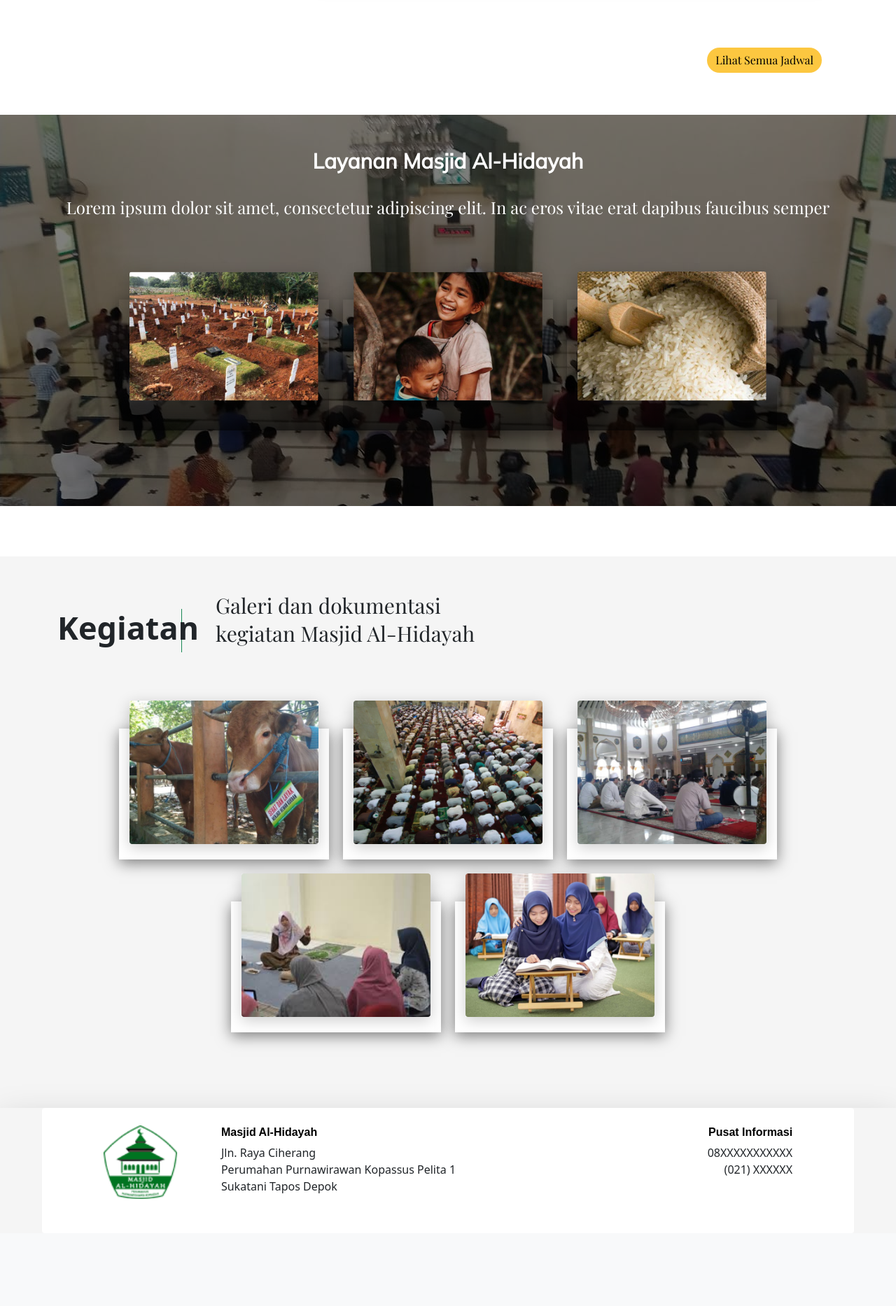
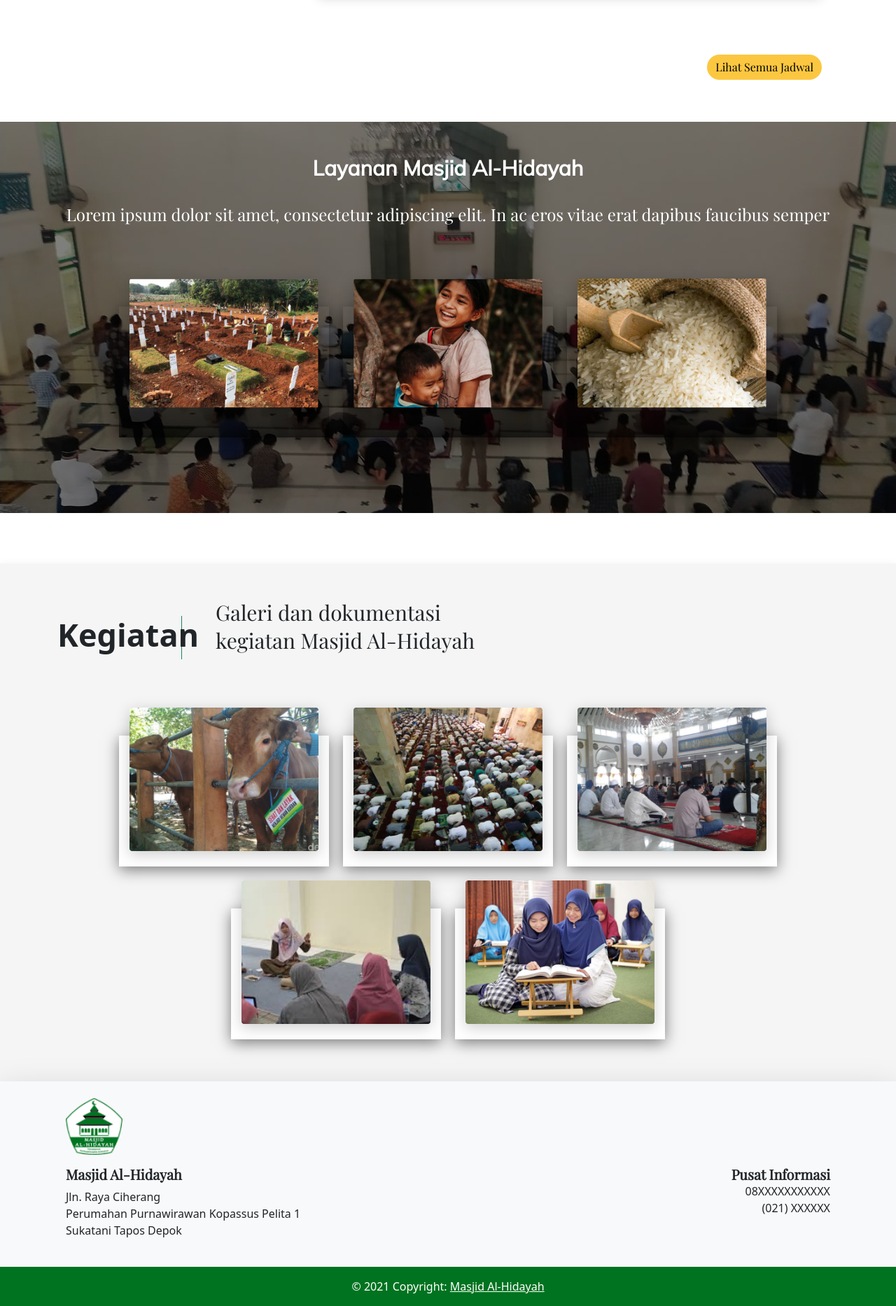
Before and after one commit to yasykurrafii/masjid-al-hidayah, a Django app: template templates/home.html in a window 1280 px wide. Shown: the part 2000-3866 px from the top of the page at 70% size. Before the commit the page ends 3713 px from the top, so only its background shows below. Run offline with Django 3.2, Linux system fonts and the light colour scheme; the template is opened without the code that fills it: most values are stand-ins (such as "Sample title", 1, 10 or a date in 2020); some libraries are stand-ins or nearby versions.

Commit message:
InsyaAllah Fix

```diff
--- a/static/css/base.css
+++ b/static/css/base.css
@@ -581,4 +581,7 @@ left: 200px; */
         position: absolute;
         cursor: pointer;
     }
+    .home-info {
+        display: none;
+    }
 }
--- a/templates/base.html
+++ b/templates/base.html
@@ -1,5 +1,6 @@
 <!DOCTYPE html>
 <html lang="en">
+
 <head>
     {% load static %}
     <!-- kalo gatau tanya aja ke gua ya -yasykur -->
@@ -13,28 +14,12 @@
     <title>Masjid Al-Hidayah</title>
 
     <!-- CSS Bootstrap -->
-    <link
-      href="https://cdn.jsdelivr.net/npm/bootstrap@5.0.0-beta2/dist/css/bootstrap.min.css"
-      rel="stylesheet"
-      integrity="sha384-BmbxuPwQa2lc/FVzBcNJ7UAyJxM6wuqIj61tLrc4wSX0szH/Ev+nYRRuWlolflfl"
-      crossorigin="anonymous"
-    />
-    <link
-      rel="stylesheet"
-      href="https://cdnjs.cloudflare.com/ajax/libs/font-awesome/4.7.0/css/font-awesome.min.css"
-    />
+    <link href="https://cdn.jsdelivr.net/npm/bootstrap@5.0.0-beta2/dist/css/bootstrap.min.css" rel="stylesheet" integrity="sha384-BmbxuPwQa2lc/FVzBcNJ7UAyJxM6wuqIj61tLrc4wSX0szH/Ev+nYRRuWlolflfl" crossorigin="anonymous" />
+    <link rel="stylesheet" href="https://cdnjs.cloudflare.com/ajax/libs/font-awesome/4.7.0/css/font-awesome.min.css" />
     <link href="{% static 'img/logoMsj.png' %}" rel="icon" />
     <script src="https://code.jquery.com/jquery-2.1.3.min.js"></script>
-    <script
-      src="https://cdn.jsdelivr.net/npm/@popperjs/core@2.9.2/dist/umd/popper.min.js"
-      integrity="sha384-IQsoLXl5PILFhosVNubq5LC7Qb9DXgDA9i+tQ8Zj3iwWAwPtgFTxbJ8NT4GN1R8p"
-      crossorigin="anonymous"
-    ></script>
-    <script
-      src="https://cdn.jsdelivr.net/npm/bootstrap@5.0.0/dist/js/bootstrap.min.js"
-      integrity="sha384-lpyLfhYuitXl2zRZ5Bn2fqnhNAKOAaM/0Kr9laMspuaMiZfGmfwRNFh8HlMy49eQ"
-      crossorigin="anonymous"
-    ></script>
+    <script src="https://cdn.jsdelivr.net/npm/@popperjs/core@2.9.2/dist/umd/popper.min.js" integrity="sha384-IQsoLXl5PILFhosVNubq5LC7Qb9DXgDA9i+tQ8Zj3iwWAwPtgFTxbJ8NT4GN1R8p" crossorigin="anonymous"></script>
+    <script src="https://cdn.jsdelivr.net/npm/bootstrap@5.0.0/dist/js/bootstrap.min.js" integrity="sha384-lpyLfhYuitXl2zRZ5Bn2fqnhNAKOAaM/0Kr9laMspuaMiZfGmfwRNFh8HlMy49eQ" crossorigin="anonymous"></script>
     <script src="https://unpkg.com/ionicons@5.4.0/dist/ionicons.js"></script>
     <link rel="preconnect" href="https://fonts.gstatic.com">
     <link href="https://fonts.googleapis.com/css2?family=Mulish:wght@300&display=swap" rel="stylesheet">
@@ -48,22 +33,9 @@
         <nav class="navbar navbar-expand-lg navbar-light bg-light">
             <div class="container-fluid">
                 <a class="navbar-brand" href="{% url 'home' %}">
-            <img
-              src="{% static 'img/logoMsj.png' %}"
-              alt="Lambang Masjid Al-Hidayah"
-              style="width: 120px; height: 120px"
-            />
+                    <img src="{% static 'img/logoMsj.png' %}" alt="Lambang Masjid Al-Hidayah" style="width: 120px; height: 120px" />
                 </a>
-          <button
-            class="navbar-toggler ms-auto"
-            style="border-color: #007320"
-            type="button"
-            data-bs-toggle="collapse"
-            data-bs-target="#navbarSupportedContent"
-            aria-controls="navbarSupportedContent"
-            aria-expanded="false"
-            aria-label="Toggle navigation"
-          >
+                <button class="navbar-toggler ms-auto" style="border-color: #007320" type="button" data-bs-toggle="collapse" data-bs-target="#navbarSupportedContent" aria-controls="navbarSupportedContent" aria-expanded="false" aria-label="Toggle navigation">
             <span class="navbar-toggler-icon"></span>
           </button>
 
@@ -71,167 +43,11 @@
                     <div class="tabeltabelan">
                         <table class="table table-bordered">
                             <thead>
-                  <td
-                    style="
+                                <td style="
                       color: white;
                       background-color: #007320;
                       border: none;
-                    "
-                    colspan="3"
-                  >
-                    Depok, Jawa Barat
-                  </td>
-                  <td
-                    style="
-                      text-align: right;
-                      color: white;
-                      background-color: #007320;
-                      border: none;
-                    "
-                    colspan="2 "
-                  >
-                    {{date}}
-                  </td>
-                  <tr style="border-bottom: none">
-                    <th
-                      style="text-align: center; background-color: white"
-                      scope="col "
-                    >
-                      Subuh
-                    </th>
-                    <th
-                      style="text-align: center; background-color: white"
-                      scope="col "
-                    >
-                      Dzuhur
-                    </th>
-                    <th
-                      style="text-align: center; background-color: white"
-                      scope="col "
-                    >
-                      Ashar
-                    </th>
-                    <th
-                      style="text-align: center; background-color: white"
-                      scope="col "
-                    >
-                      Maghrib
-                    </th>
-                    <th
-                      style="text-align: center; background-color: white"
-                      scope="col "
-                    >
-                      Isya'
-                    </th>
-                  </tr>
-                </thead>
-                <tbody>
-                  <tr style="border-top: none">
-                    <th
-                      style="
-                        text-align: center;
-                        background-color: white;
-                        color: #007320;
-                      "
-                      scope="col "
-                    >
-                      {{subuh}}
-                    </th>
-                    <th
-                      style="
-                        text-align: center;
-                        background-color: white;
-                        color: #007320;
-                      "
-                      scope="col "
-                    >
-                      {{dzuhur}}
-                    </th>
-                    <th
-                      style="
-                        text-align: center;
-                        background-color: white;
-                        color: #007320;
-                      "
-                      scope="col "
-                    >
-                      {{ashr}}
-                    </th>
-                    <th
-                      style="
-                        text-align: center;
-                        background-color: white;
-                        color: #007320;
-                      "
-                      scope="col "
-                    >
-                      {{maghrib}}
-                    </th>
-                    <th
-                      style="
-                        text-align: center;
-                        background-color: white;
-                        color: #007320;
-                      "
-                      scope="col "
-                    >
-                      {{isya}}
-                    </th>
-                  </tr>
-                </tbody>
-              </table>
-            </div>
-
-            <div class="collapse navbar-collapse" id="navbarSupportedContent">
-              <ul class="navbar-nav ms-auto mb-2 mb-lg-0 menu">
-                <li>
-                  <a
-                    class="nav-link float-end nav-item {{ navhome }} Navbar_Link"
-                    href="{% url 'home' %} "
-                    >Beranda</a
-                  >
-                </li>
-                <li>
-                  <a
-                    class="nav-link float-end nav-item {{navlaporan}} Navbar_Link"
-                    href="{% url 'laporan' %}"
-                    >Laporan</a
-                  >
-                </li>
-                <li>
-                  <a
-                    class="nav-link float-end nav-item {{navjadwal}} Navbar_Link"
-                    href="{% url 'jadwal' %} "
-                    >Jadwal</a
-                  >
-                </li>
-                <li>
-                  <a
-                    class="nav-link float-end nav-item {{navinformasi}} Navbar_Link"
-                    href="{% url 'informasi' %} "
-                    >Informasi</a
-                  >
-                </li>
-              </ul>
-            </div>
-          </div>
-        </div>
-      </nav>
-      <!-- Coba coba header bootstrap 5-->
-
-      <!-- <div class="header shadow p-3">
-            <a href="{% url 'home' %}" class="navbar-brand logo">
-                <img src="{% static 'img/logoMsj.png' %}" alt="Lambang Masjid Al-Hidayah" style="width: 120px; height: 120px" />
-            </a>
-
-            <div class="Navbar__Link Navbar__Link-toggle">
-                <i class="fa fa-bars"></i>
-            </div>
-            <div class="header-right">
-                <div class="tabeltabelan">
-                    <table class="table table-bordered">
-                        <thead>
-                            <td style="color: white; background-color: #007320; border: none" colspan="3">
+                    " colspan="3">
                                     Depok, Jawa Barat
                                 </td>
                                 <td style="
@@ -301,60 +117,106 @@
                             </tbody>
                         </table>
                     </div>
-                <div class="Navbar__Link Navbar__Link-toggle">
-                    <i class="fas fa-bars"></i>
+
+                    <div class="collapse navbar-collapse" id="navbarSupportedContent">
+                        <ul class="navbar-nav ms-auto mb-2 mb-lg-0 menu">
+                            <li>
+                                <a class="nav-link float-end nav-item {{ navhome }} Navbar_Link" href="{% url 'home' %} ">Beranda</a
+                  >
+                </li>
+                <li>
+                  <a
+                    class="nav-link float-end nav-item {{navlaporan}} Navbar_Link"
+                    href="{% url 'laporan' %}"
+                    >Laporan</a
+                  >
+                </li>
+                <li>
+                  <a
+                    class="nav-link float-end nav-item {{navjadwal}} Navbar_Link"
+                    href="{% url 'jadwal' %} "
+                    >Jadwal</a
+                  >
+                </li>
+                <li>
+                  <a
+                    class="nav-link float-end nav-item {{navinformasi}} Navbar_Link"
+                    href="{% url 'informasi' %} "
+                    >Informasi</a
+                  >
+                </li>
+              </ul>
             </div>
-
-                <nav class="Navbar__Items">
-                    <a class="nav-item active Navbar_Link" href="{% url 'home' %} ">Beranda</a>
-                    <a class="nav-item Navbar_Link" href="{% url 'laporan' %}">Laporan</a>
-                    <a class="nav-item Navbar_Link" href="{% url 'jadwal' %} ">Jadwal</a>
-                    <a class="nav-item Navbar_Link" href="{% url 'informasi' %} ">Informasi</a>
+          </div>
+        </div>
       </nav>
-            </div>
-        </div> -->
+      <!-- Coba coba header bootstrap 5-->
     </header>
     <!-- Header sampai disini ya -->
 
     {% block content %} {% endblock content %}
-    <!-- Footer mulai dari sini -->
-    <footer>
-      <div class="container-fluid mt-5 shadow-lg">
-        <div class="card bg-white mx-5" style="border: none">
-          <div class="row mb-4">
-            <div class="col-md-2 col-sm-4 col-xs-2">
-              <div class="footer-text pull-left">
-                <div class="d-flex">
+
+    <footer class="bg-light text-center text-lg-start shadow-lg">
+            <!-- Grid container -->
+            <div class="container p-4">
+              <!-- Section: Images -->
+    <section class="">
+      <div class="row">
+        <div class="col-lg-2 col-md-12 mb-4 mb-md-0">
+          <div
+            class="bg-image hover-overlay ripple shadow-1-strong rounded"
+            data-ripple-color="light"
+          >
             <img
-                    class="card-img-top"
               src="{% static 'img/logoMsj.png' %}"
-                    alt="Lambang Masjid Al-Hidayah "
-                    style="width: 105px; height: 105px"
-                  />
+              class="w-50"/>
+            <a href="#!">
+              <div
+                class="mask"
+                style="background-color: rgba(251, 251, 251, 0.2);"
+              ></div>
+            </a>
                     </div>
                 </div>
             </div>
-            <div class="col-md-8 col-sm-2">
-              <h5 class="card-title pusatInformasi">Masjid Al-Hidayah</h5>
-              <p class="card-text">
-                Jln. Raya Ciherang<br />
-                Perumahan Purnawirawan Kopassus Pelita 1 <br />Sukatani Tapos
-                Depok
+            </section>
+            <!-- Section: Images -->
+            <!--Grid row-->
+            <div class="row">
+                <!--Grid column-->
+                <div class="col-lg-6 col-md-12 mb-4 mb-md-0 pt-3">
+                    <h5 class="playfair"><strong>Masjid Al-Hidayah</strong></h5>
+                    <p>
+                        Jln. Raya Ciherang<br /> Perumahan Purnawirawan Kopassus Pelita 1 <br />Sukatani Tapos Depok
                     </p>
                 </div>
+                <!--Grid column-->
 
-            <div class="col-md-2 col-sm-2 col-xs-2">
-              <h5 class="card-title pusatInformasi" style="text-align: right">
-                Pusat Informasi
-              </h5>
-              <p class="card-text" style="text-align: right">
+
+                <!--Grid column-->
+                <div class="col-lg-6 col-md-12 mb-4 mb-md-0 text-end pt-3">
+                    <h5 class="playfair mb-0"><strong>Pusat Informasi</strong></h5>
+                    <p class="card-text">
                         08XXXXXXXXXXX<br />(021) XXXXXX
                     </p>
                 </div>
+                <!--Grid column-->
             </div>
+            <!--Grid row-->
             </div>
+            <!-- Grid container -->
+
+            <!-- Copyright -->
+            <div class="text-center p-3 text-white" style="background-color:#007320;">
+                © 2021 Copyright:
+                <a class="text-white" href="#">Masjid Al-Hidayah</a>
             </div>
+            <!-- Copyright -->
             </footer>
+
+            <!-- Footer mulai dari sini -->
+
             <!-- Footer sampai sini ya -->
 </body>
+
 </html>
--- a/templates/home.html
+++ b/templates/home.html
@@ -10,9 +10,9 @@
             <br /> erat dapibus faucibus semper sed elit. Curabitur pellentesque velit vel leo <br /> dignissim, in dictum orci posuere. Vestibulum sollicitudin arcu eget elit
             <br /> cursus lobortis. Morbi tristique dapibus tincidunt. Donec elit arcu, viverra s
         </p>
-        <div class="container">
+        <div class="d-none  d-md-block container">
             <div class="row justify-content-md-center">
-                <div class="col-sm-12">
+                <div class="col-sm-12 home-info">
                     <div class="card home-info" style="height: auto">
                         <div class="card-horizontal">
 
@@ -207,13 +207,14 @@
             <div class="data tab-pane fade show active" id="jadwal-kajian">
               <div class="row">
                 <div class="col-4 mulish">
-                  <a
+                  <a class="d-none d-lg-block"
                     style="
                       background-color: #e5e5e5;
                       padding: 5px;
                       padding-right: 100px;
                       border-radius: 0px 17.5px 17.5px 0px;
                       font-weight: bold;
+                      color: black;
                     "
                     >Kajian Pekan ini <br
                   /></a>
@@ -440,7 +441,7 @@
 
   <!-- Slide 5-->
   <div
-    class="containter-fluid beranda3"
+    class="containter-fluid beranda3 shadow"
     style="padding-top: 50px; background-color: #f5f5f5"
   >
     <div class="container">
--- a/templates/jadwal.html
+++ b/templates/jadwal.html
@@ -33,13 +33,14 @@
           <div class="data tab-pane fade show active" id="jadwal-kajian">
             <div class="row">
               <div class="col-4 mulish">
-                <a
+                <a class="d-none d-lg-block"
                   style="
                     background-color: #e5e5e5;
                     padding: 5px;
                     padding-right: 100px;
                     border-radius: 0px 17.5px 17.5px 0px;
                     font-weight: bold;
+                    color: black;
                   "
                   >Kajian Pekan ini <br
                 /></a>
@@ -82,11 +83,12 @@
                 <br />
                 <div class="row">
                     <div class="col-4">
-                        <a style="
+                        <a class="d-none d-lg-block" style="
                     background-color: #e5e5e5;
                     padding: 5px;
                     padding-right: 100px;
                     border-radius: 0px 17.5px 17.5px 0px;
+                    color: black;
                   ">Kajian Sudah Lewat <br
                 /></a>
                     </div>
```
Also changed, not shown: db.sqlite3. Lines whose indentation alone changed are shown as unchanged.
